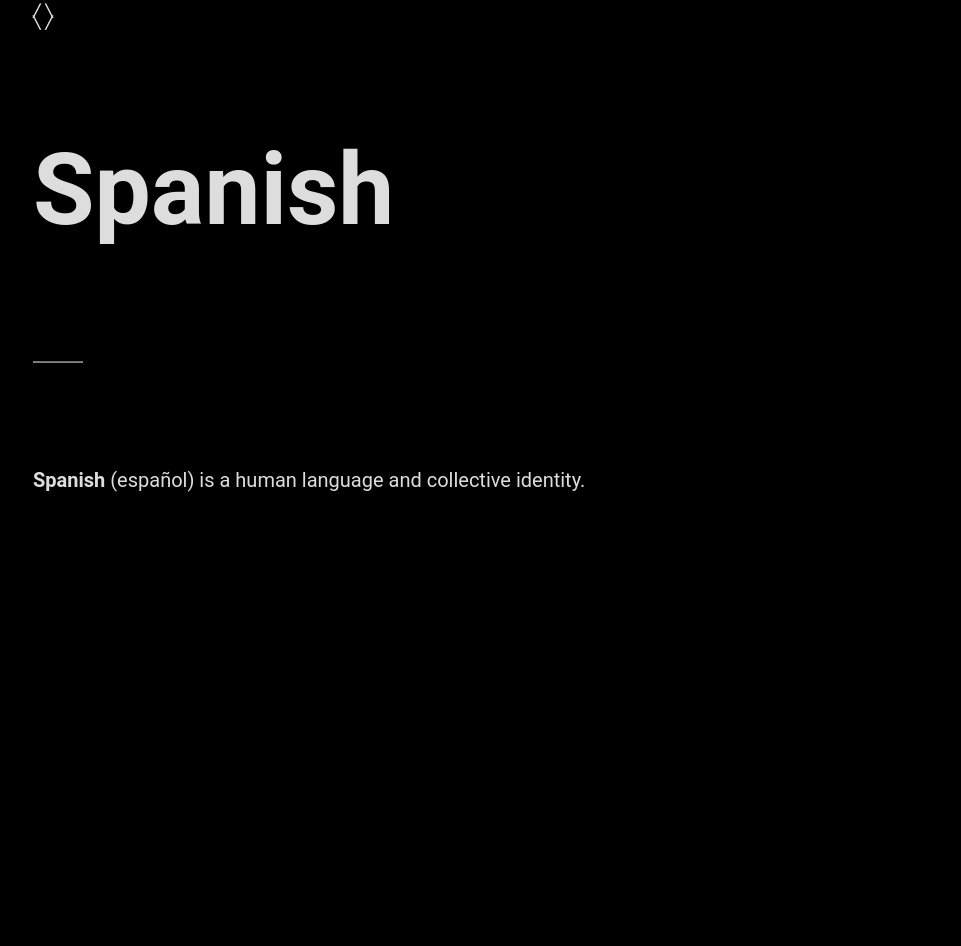
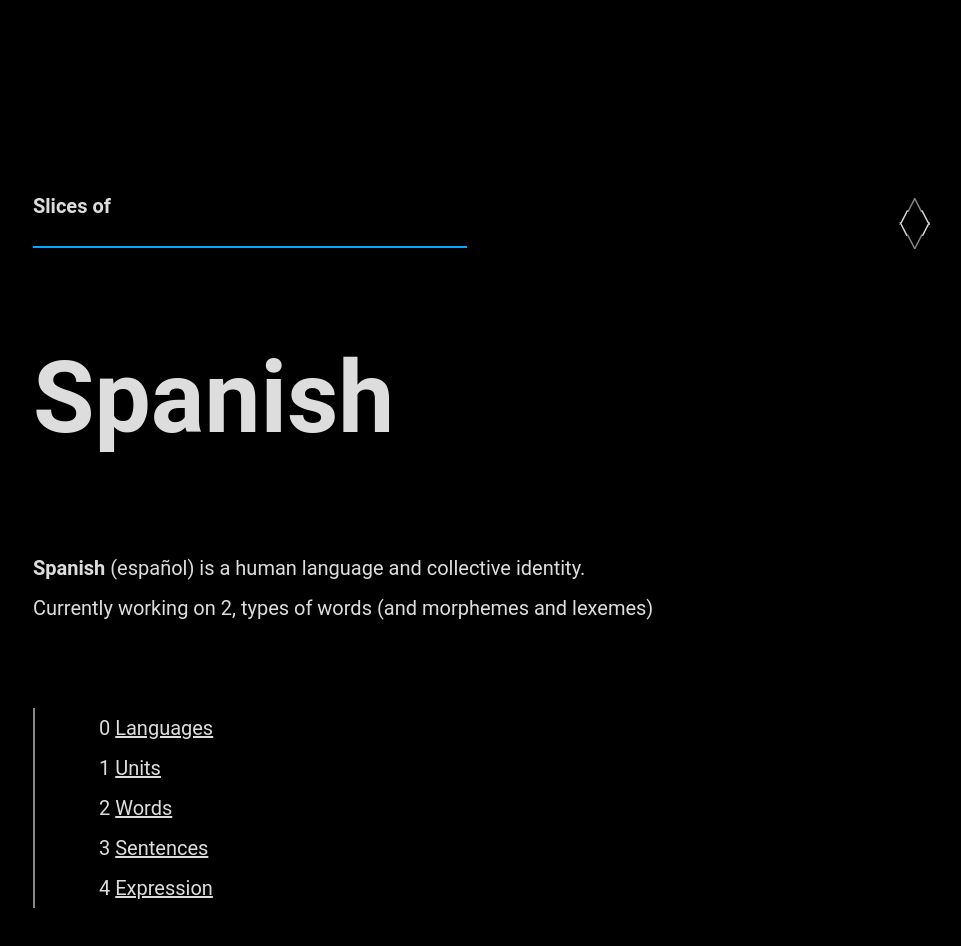
Before and after one commit to bread-edu/bread-edu.github.io, a plain HTML site: page spanish/index.html in a window 1280 px wide. Shown: the whole page, without its empty margins (159-1120 px from the left). Before the commit the page ends 800 px from the top, so only its background shows below. Drawn offline with Linux system fonts and the light colour scheme.

Commit message:
Update index.html

```diff
--- a/spanish/index.html
+++ b/spanish/index.html
@@ -12,16 +12,33 @@
 		<link rel = "stylesheet" href = "https://fonts.googleapis.com/css?family=Noto+Sans&display=swap">
 	</head>
 	<body>
-		<div class = "arrow" id = "l">╱<br>╲</div>
-		<div class = "arrow" id = "r">╲<br>╱</div>
-		<div class = "arrow" id = "u"></div>
-		<div class = "arrow" id = "d"></div>
+		<header>
+			<h4 id = "top">Slices of</h4>
+			<div id = "directions">
+				<div></div>
+				<div class = "arrow disabled" id = "u">╱╲</div>
+				<div></div>
+				<div class = "arrow" id = "l"><a href = "../">╱<br>╲</a></div>
+				<div></div>
+				<div class = "arrow" id = "r"><a href = "#nav">╲<br>╱</a></div>
+				<div></div>
+				<div class = "arrow disabled" id = "d">╲╱</div>
+				<div></div>
+			</div>
+		</header>
 		<main>
-			<div>
-				<h1>Spanish</h1>
-				<p id = "dash">⎯⎯⎯⎯⎯</p>
-				<p id = "desc"><strong>Spanish</strong> (español) is a human language and collective identity.</p>
-			</div>
+			<h1>Spanish</h1>
+			<p>
+				<strong>Spanish</strong> (español) is a human language and collective identity.<br>
+				Currently working on 2, types of words (and morphemes and lexemes)
+			</p>
+			<nav id = "nav">
+				0 <a href = "/languages/">Languages</a><br>
+				1 <a href = "/units/">Units</a><br>
+				2 <a href = "/words/">Words</a><br>
+				3 <a href = "/sentences/">Sentences</a><br>
+				4 <a href = "/expression/">Expression</a>
+			</nav>
 		</main>
 	</body>
 </html>
```
